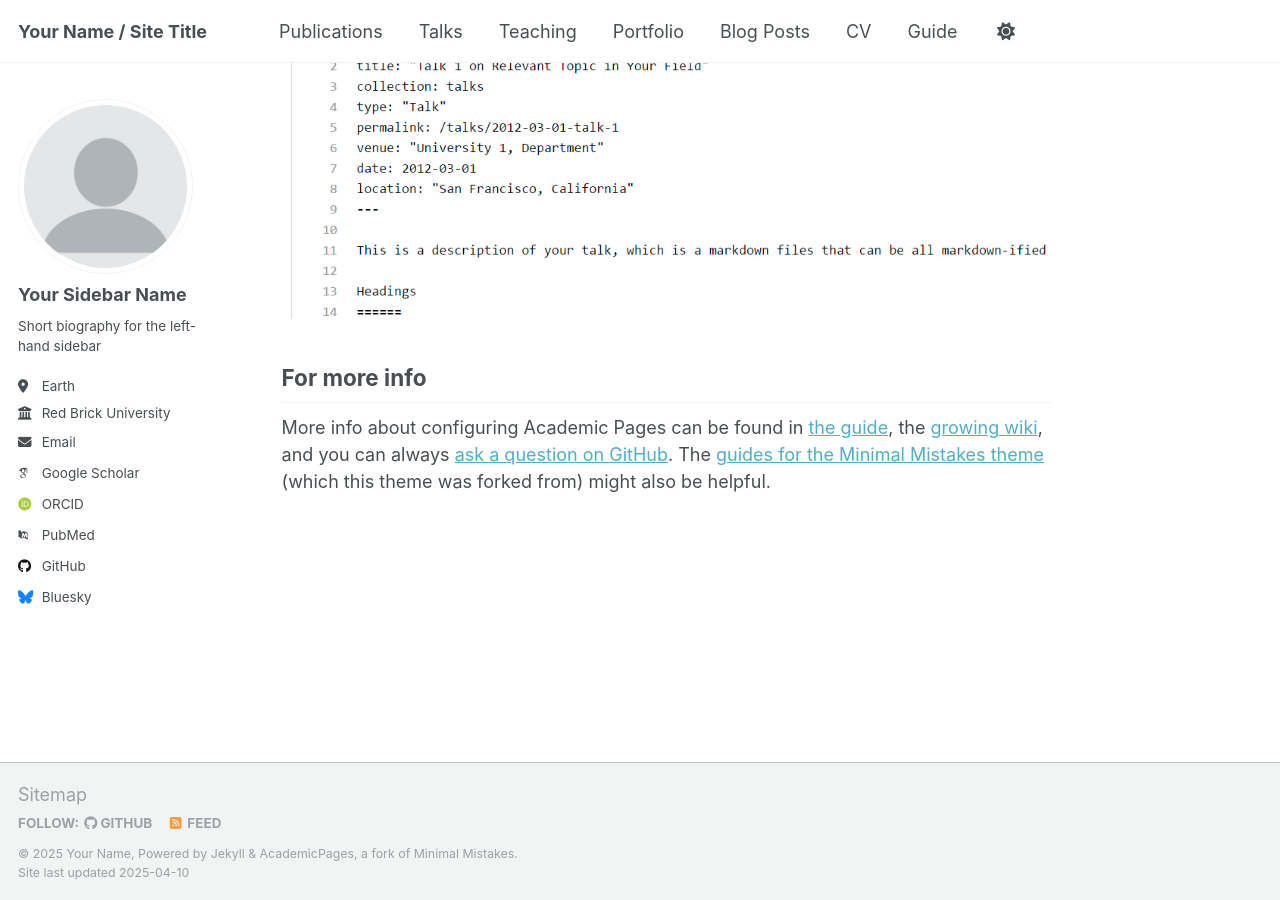
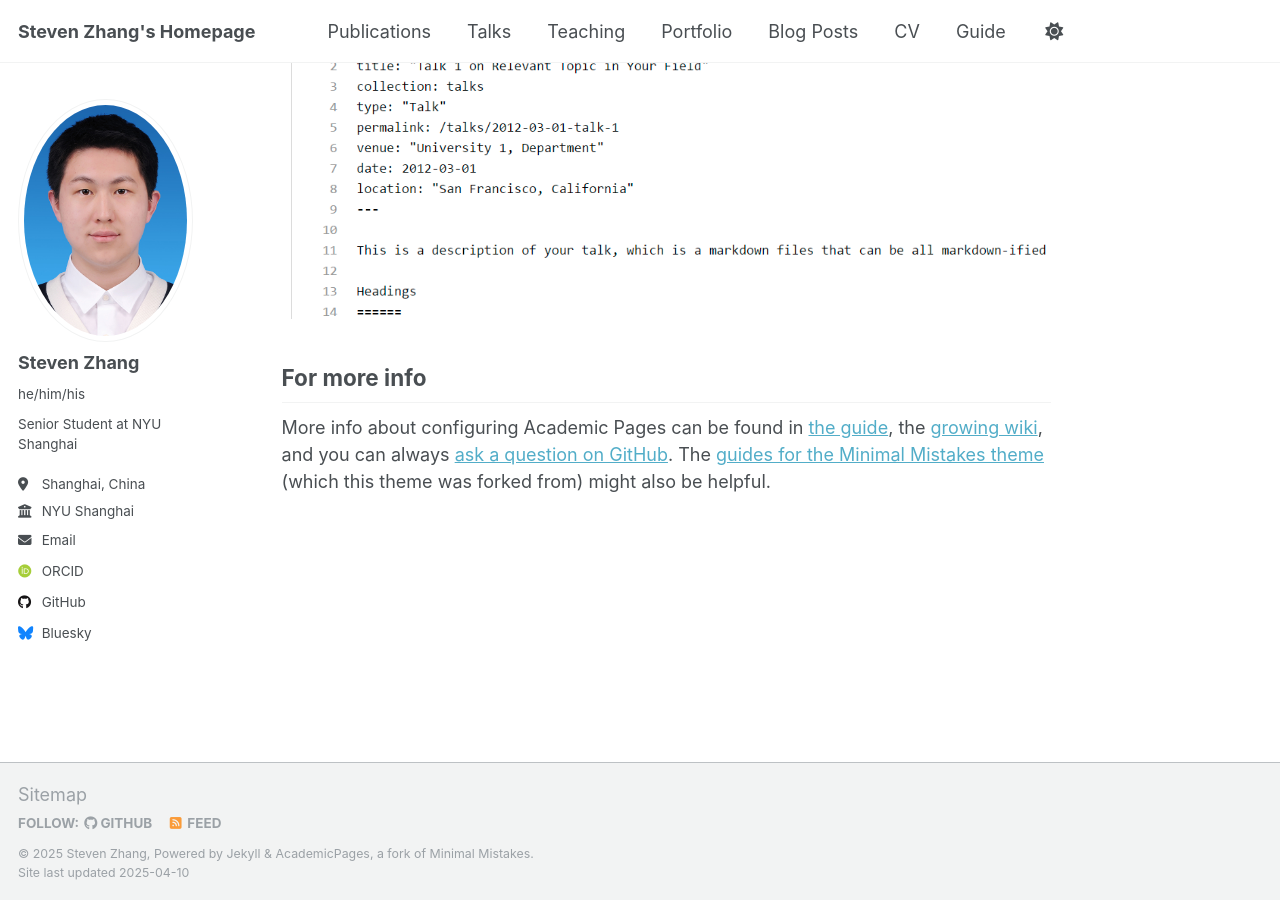
Before and after one commit to qingYzhang/qingYzhang.github.io, a Jekyll site: the page built from _pages/about.md, in a window 1280 px wide and 900 px high, scrolled down 2636 px. Built offline with Jekyll 4.4.1, drawn with Linux system fonts in a browser that asks for light colours; some web fonts are replaced.

Commit message:
Update _config.yml

```diff
--- a/_config.yml
+++ b/_config.yml
@@ -9,35 +9,35 @@
 # Basic Site Settings
 locale                   : "en-US"
 site_theme               : "default"
-title                    : "Your Name / Site Title"
+title                    : "Steven Zhang's Homepage"
 title_separator          : "-"
-name                     : &name "Your Name"
-description              : &description "personal description"
-url                      : https://academicpages.github.io # the base hostname & protocol for your site e.g. "https://[your GitHub username].github.io"
+name                     : &name "Steven Zhang"
+description              : &description "Senior at NYU Shanghai"
+url                      : https://qingyzhang.github.io/ # the base hostname & protocol for your site e.g. "https://[your GitHub username].github.io"
 baseurl                  : "" # the subpath of your site, e.g. "/blog"
-repository               : "academicpages/academicpages.github.io"
+repository               : "qingYzhang/qingYzhang.github.io"
 
 # Site Author - The following control what appear as part of the author content on the side bar.
 #               If a field is blank the icon and link will not appear, otherwise it will be shown.
 #               Additional customization can be done by editing /_includes/author-profile.html
 author:
   # Biographic information
-  avatar           : "profile.png"
-  name             : "Your Sidebar Name"
-  pronouns         : # example: "she/her"
-  bio              : "Short biography for the left-hand sidebar"
-  location         : "Earth"
-  employer         : "Red Brick University"
+  avatar           : "Photo.jpg"
+  name             : "Steven Zhang"
+  pronouns         : "he/him/his"# example: "she/her"
+  bio              : "Senior Student at NYU Shanghai"
+  location         : "Shanghai, China"
+  employer         : "NYU Shanghai"
   uri              : # URL
-  email            : "none@example.org"
+  email            : "qz2208@nyu.edu"
 
   # Academic websites
   arxiv            : # URL - Update with the correct link to your profile
-  googlescholar    : "https://scholar.google.com/citations?user=PS_CX0AAAAAJ"
+  # googlescholar    : "https://scholar.google.com/citations?user=PS_CX0AAAAAJ"
   impactstory      : # URL
-  orcid            : "http://orcid.org/yourorcidurl"
+  orcid            : "https://orcid.org/0009-0003-4726-7378"
   semantic         : # URL
-  pubmed           : "https://www.ncbi.nlm.nih.gov/pubmed/?term=john+snow"
+  # pubmed           : "https://www.ncbi.nlm.nih.gov/pubmed/?term=john+snow"
   researchgate     : # URL
   scopus           : # URL
 
@@ -45,7 +45,7 @@ author:
   bitbucket        : # Username - Update with your username on the site
   codepen          : # Username
   dribbble         : # Username
-  github           : "academicpages"
+  github           : "qingYzhang"
   kaggle           : # Username
   stackoverflow    : # User number or user number and name (i.e., use "1" or "1/jeff-atwood")
 
```
